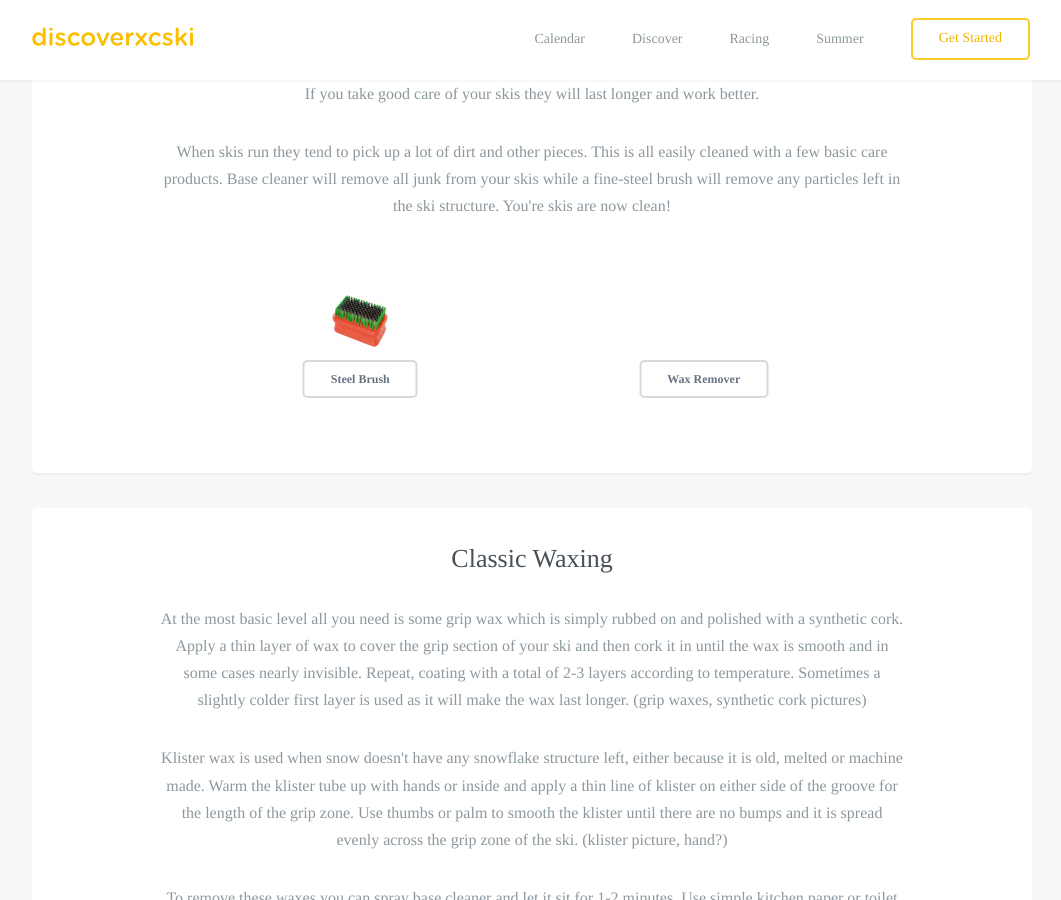
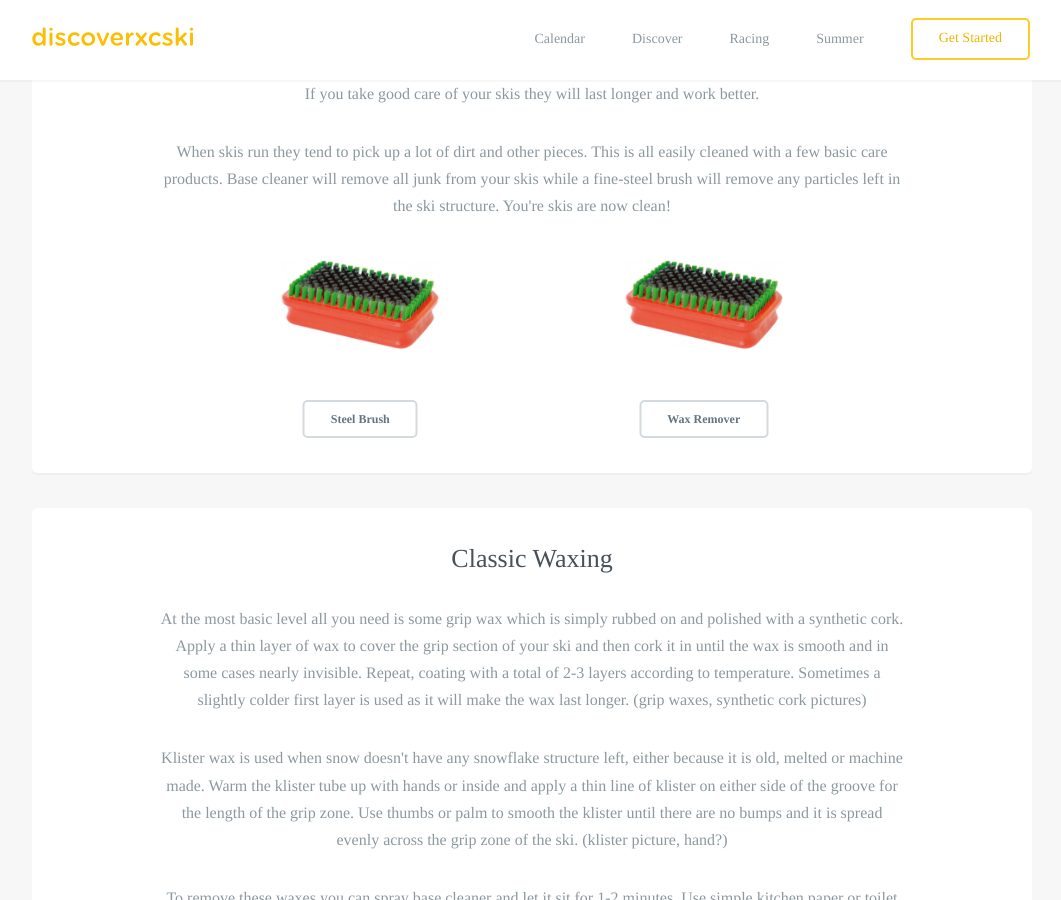
Before and after one commit to robcatto/robcatto.github.io, a Jekyll site: the page built from get-started/waxing/index.html, in a window 1280 px wide and 900 px high, scrolled down 1037 px. Shown: the whole window, without its empty margins (108-1169 px from the left). Built offline with Jekyll 4.4.1, drawn with Linux system fonts in a browser that asks for light colours; some web fonts are replaced; Markdown is read by kramdown in place of the engine named in the settings.

Commit message:
Update index.html

```diff
--- a/get-started/waxing/index.html
+++ b/get-started/waxing/index.html
@@ -54,14 +54,24 @@ layout: default
                      <div class="row" style="max-width: 687px;">
 <div class="column two">
 <div class="callout-card" style="background: white;">
-<img src="http://www.discoverxcski.com/images/cleaning-brush.png" alt="fine steel cleaning brush" height="55" width="55">
-<a class="button small dark" href="/discoverxc/classic" data-featurette="analytics-click-event" data-event-category="button" data-event-action="M: Clicked Perks" data-event-label="Source: Features Page" id="featurette-13">Steel Brush</a>
+<img src="http://www.discoverxcski.com/images/cleaning-brush.png" alt="fine steel cleaning brush" height="55" width="55" style="position: absolute;
+    top: 0px;
+    left: 50%;
+    transform: translateX(-50%);
+    width: 50%;
+    height: 50%;">
+<a class="button small dark" style="margin-bottom: 0px; bottom: 0px;" href="/discoverxc/classic" data-featurette="analytics-click-event" data-event-category="button" data-event-action="M: Clicked Perks" data-event-label="Source: Features Page" id="featurette-13">Steel Brush</a>
 </div>
 </div>
 <div class="column two">
 <div class="callout-card" style="background: white;">
-
-<a class="button small dark" href="/discoverxc/skate" data-featurette="analytics-click-event" data-event-category="button" data-event-action="M: Clicked Perks" data-event-label="Source: Features Page" id="featurette-13">Wax Remover</a>
+<img src="http://www.discoverxcski.com/images/cleaning-brush.png" alt="fine steel cleaning brush" height="55" width="55" style="position: absolute;
+    top: 0px;
+    left: 50%;
+    transform: translateX(-50%);
+    width: 50%;
+    height: 50%;">
+<a class="button small dark" style="margin-bottom: 0px; bottom: 0px;" href="/discoverxc/skate" data-featurette="analytics-click-event" data-event-category="button" data-event-action="M: Clicked Perks" data-event-label="Source: Features Page" id="featurette-13">Wax Remover</a>
 </div>
 </div>
 </div>
```
